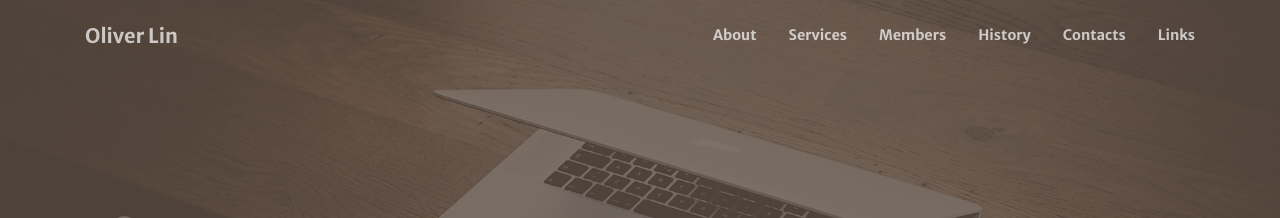
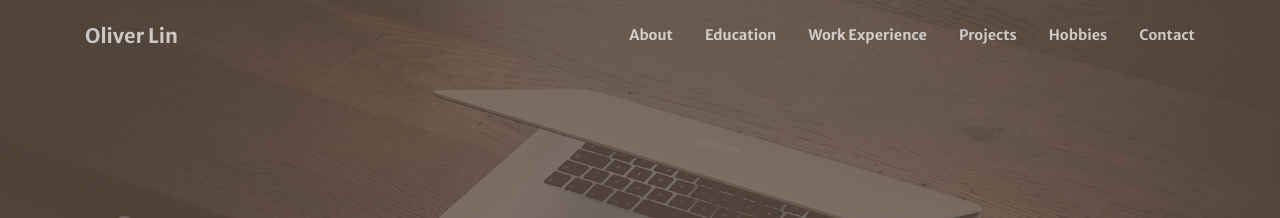
Before and after one commit to oliverlintl/oliverlintl.github.io, a Jekyll site: the page built from index.md, in a window 1280 px wide. Shown: the top 218 px of the page. Built offline with Jekyll 4.4.1, drawn with Linux system fonts in a browser that asks for light colours.

Commit message:
changing header menu

```diff
--- a/_data/menus.yml
+++ b/_data/menus.yml
@@ -5,13 +5,13 @@
 header:
 - title: About
   url: /#about
-- title: Services
-  url: /#services
-- title: Members
-  url: /#members
-- title: History
-  url: /#timeline
-- title: Contacts
-  url: /#contacts
-- title: Links
-  url: /links
+- title: Education
+  url: /#education
+- title: Work Experience
+  url: /#work experience
+- title: Projects
+  url: /#projects
+- title: Hobbies
+  url: /#hobbies
+- title: Contact
+  url: /contact
```
